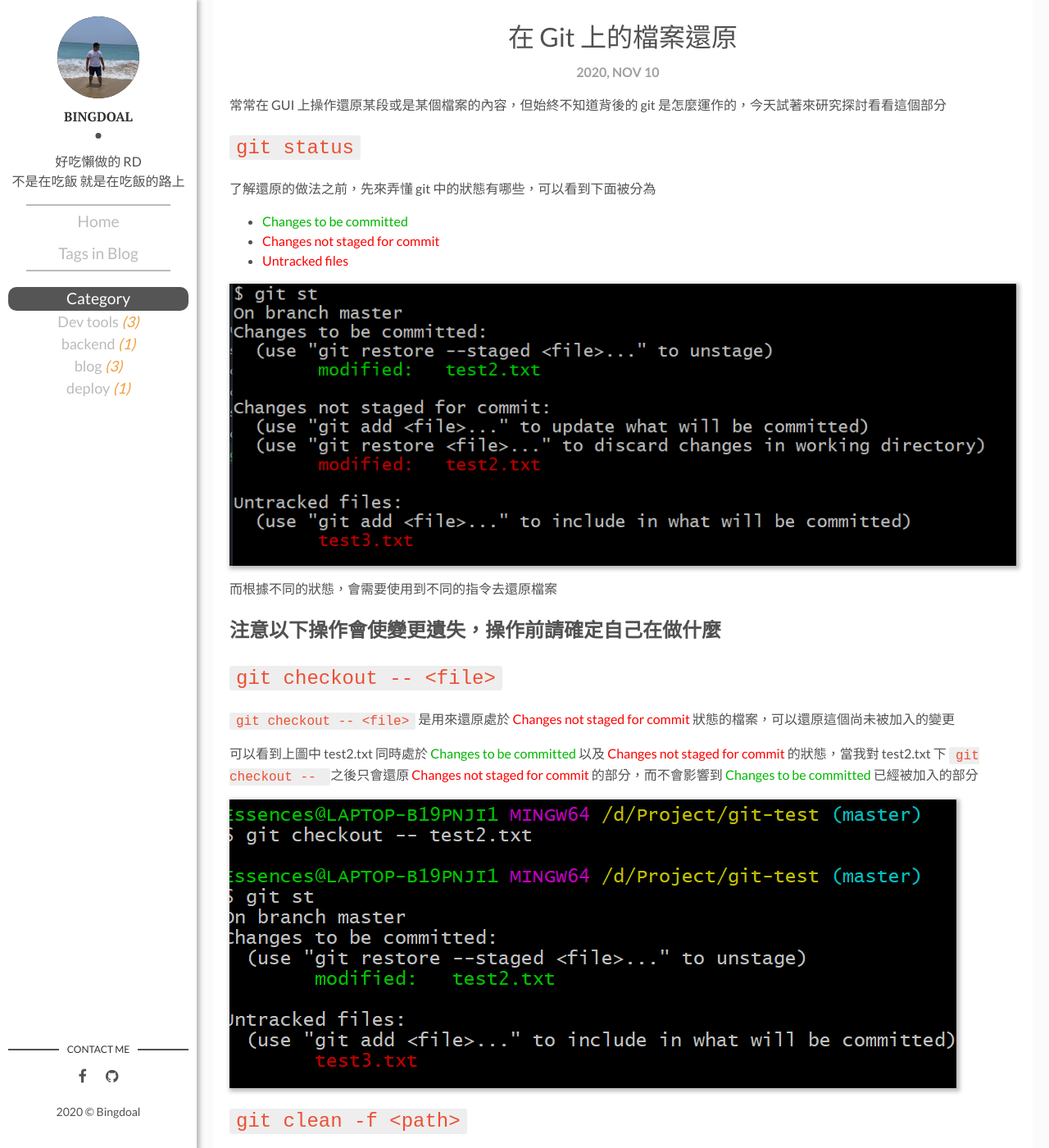
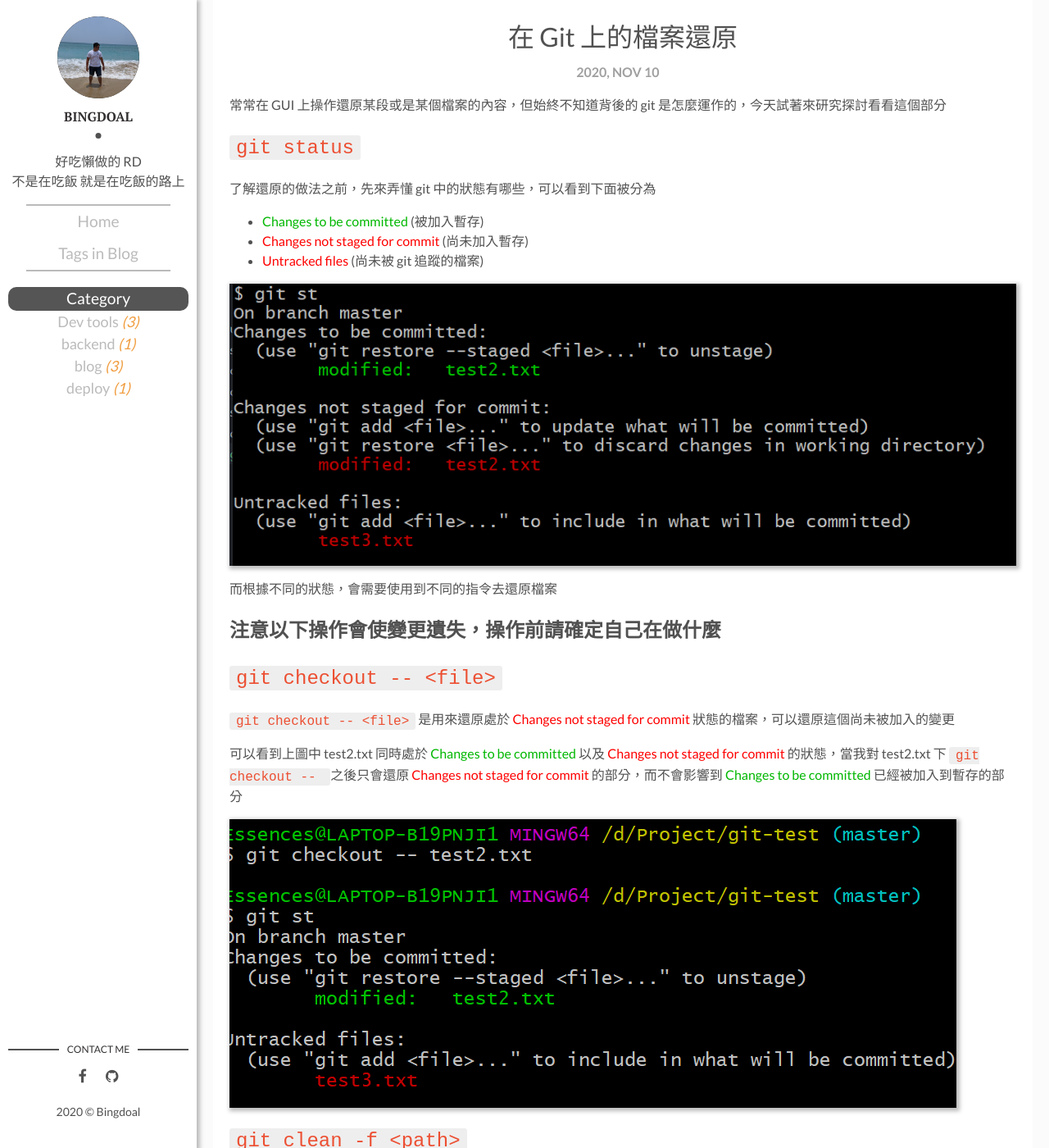
Before and after one commit to Bingdoal/bingdoal.github.io, a Jekyll site: the page built from _posts/2020-11-10-git-for-recover-file.md, in a window 1280 px wide and 1400 px high, scrolled down 507 px. Shown: the whole window at 82% size. Built offline with Jekyll 4.4.1, drawn with Linux system fonts in a browser that asks for light colours; comment, search, counter and statistics services are not loaded; some of the changed text lies outside the part shown.

Commit message:
fix: 順稿

```diff
--- a/_posts/2020-11-10-git-for-recover-file.md
+++ b/_posts/2020-11-10-git-for-recover-file.md
@@ -12,9 +12,9 @@ tags: [git,dev tools]
 
 ## `git status`
 了解還原的做法之前，先來弄懂 git 中的狀態有哪些，可以看到下面被分為
-+ <span style="color: #00b700">Changes to be committed</span>
-+ <span style="color: red">Changes not staged for commit</span>
-+ <span style="color: red">Untracked files</span>
++ <span style="color: #00b700">Changes to be committed</span> (被加入暫存)
++ <span style="color: red">Changes not staged for commit</span> (尚未加入暫存)
++ <span style="color: red">Untracked files</span> (尚未被 git 追蹤的檔案)
 
 ![]({{site.baseurl}}/assets/img/git-status.png)
 
@@ -26,7 +26,7 @@ tags: [git,dev tools]
 ## `git checkout -- <file>`
 `git checkout -- <file>` 是用來還原處於 <span style="color: red">Changes not staged for commit</span> 狀態的檔案，可以還原這個尚未被加入的變更
 
-可以看到上圖中 test2.txt 同時處於 <span style="color: #00b700">Changes to be committed</span> 以及 <span style="color: red">Changes not staged for commit</span> 的狀態，當我對 test2.txt 下 `git checkout -- ` 之後只會還原 <span style="color: red">Changes not staged for commit</span> 的部分，而不會影響到 <span style="color: #00b700">Changes to be committed</span> 已經被加入的部分
+可以看到上圖中 test2.txt 同時處於 <span style="color: #00b700">Changes to be committed</span> 以及 <span style="color: red">Changes not staged for commit</span> 的狀態，當我對 test2.txt 下 `git checkout -- ` 之後只會還原 <span style="color: red">Changes not staged for commit</span> 的部分，而不會影響到 <span style="color: #00b700">Changes to be committed</span> 已經被加入到暫存的部分
 
 ![]({{site.baseurl}}/assets/img/git-checkout-status.png)
 
```
Also changed, not shown: other parts of _posts/2020-11-10-git-for-recover-file.md (+1 -3 lines), _posts/2020-10-26-use-jekyll-on-gitpage.md (+5 -4 lines).
